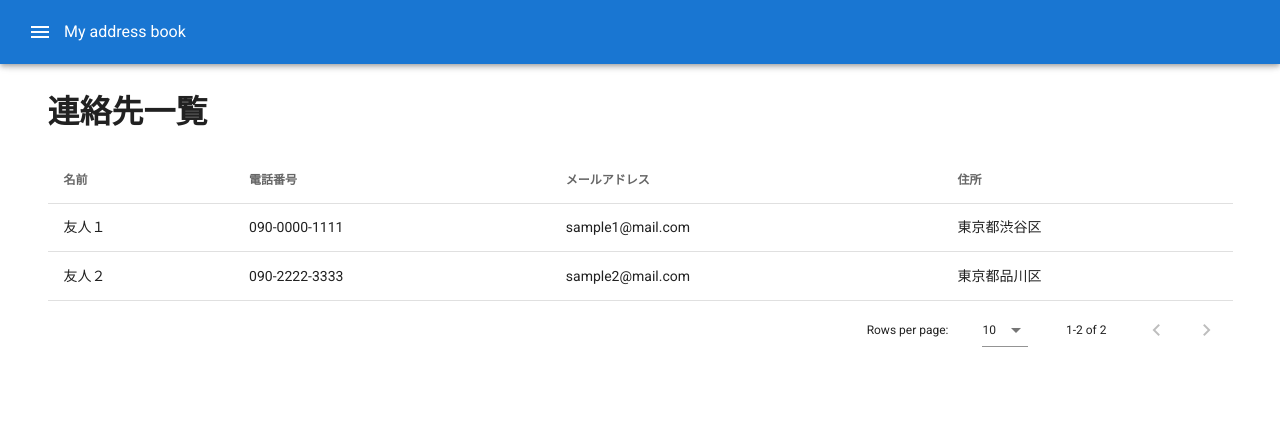
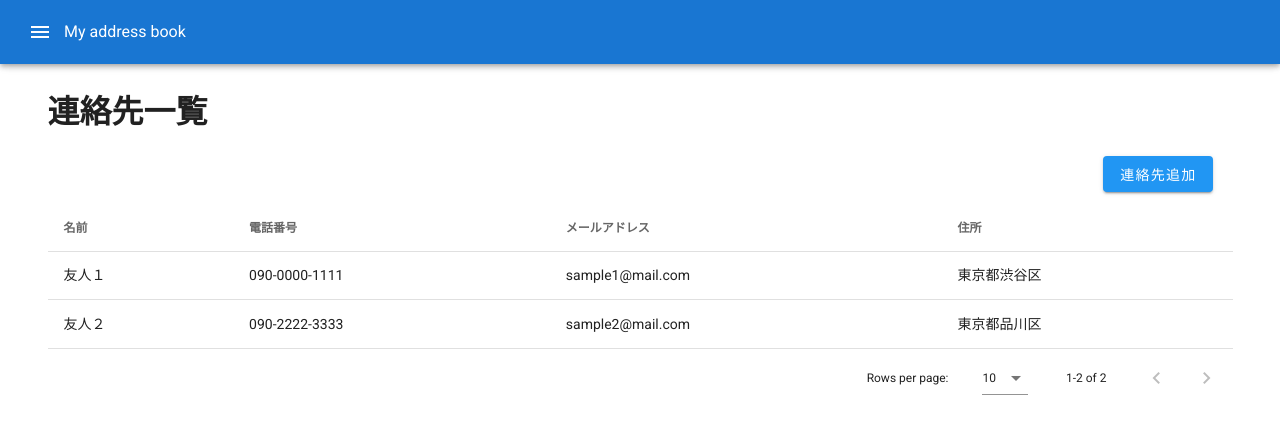
Before and after one commit to hanawtnb/address-book, a Vue app: page /addresses in a window 1280 px wide. Shown: the top 434 px of the page. Built offline with nearby package versions, Linux system fonts and the light colour scheme.

Commit message:
連絡先追加画面へのリンクを追加。

```diff
--- a/src/views/Addresses.vue
+++ b/src/views/Addresses.vue
@@ -5,7 +5,13 @@
         <h1>連絡先一覧</h1>
       </v-flex>
 
-      <v-flex xs12 mt-5 justify-center>
+      <v-flex xs12 mt-5 mr-5 text-right>
+        <router-link :to="{ name: 'address_edit' }">
+          <v-btn color="info"> 連絡先追加 </v-btn>
+        </router-link>
+      </v-flex>
+
+      <v-flex xs12 mt-3 justify-center>
         <v-data-table :headers="headers" :items="addresses">
           <template v-slot:items="props">
             <td class="text-xs-left">{{ props.item.name }}</td>
```
